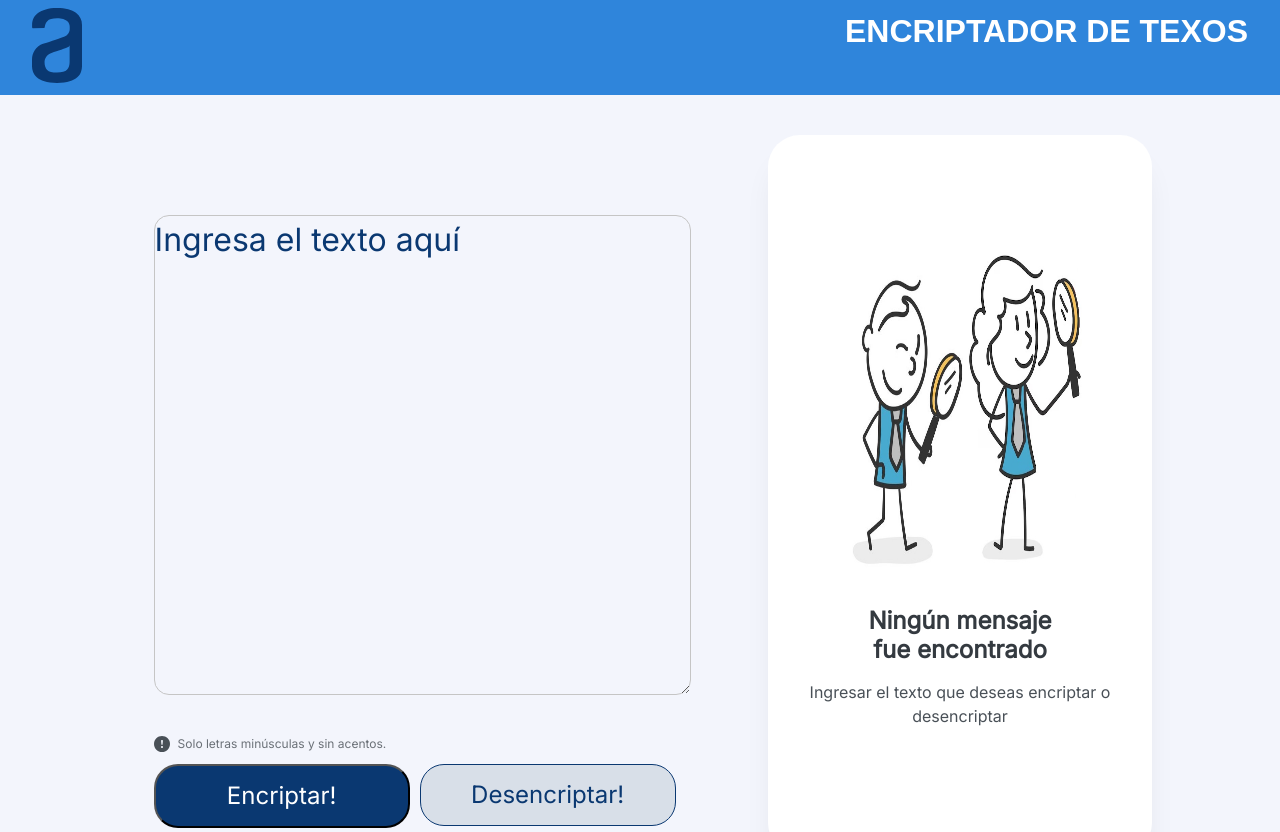
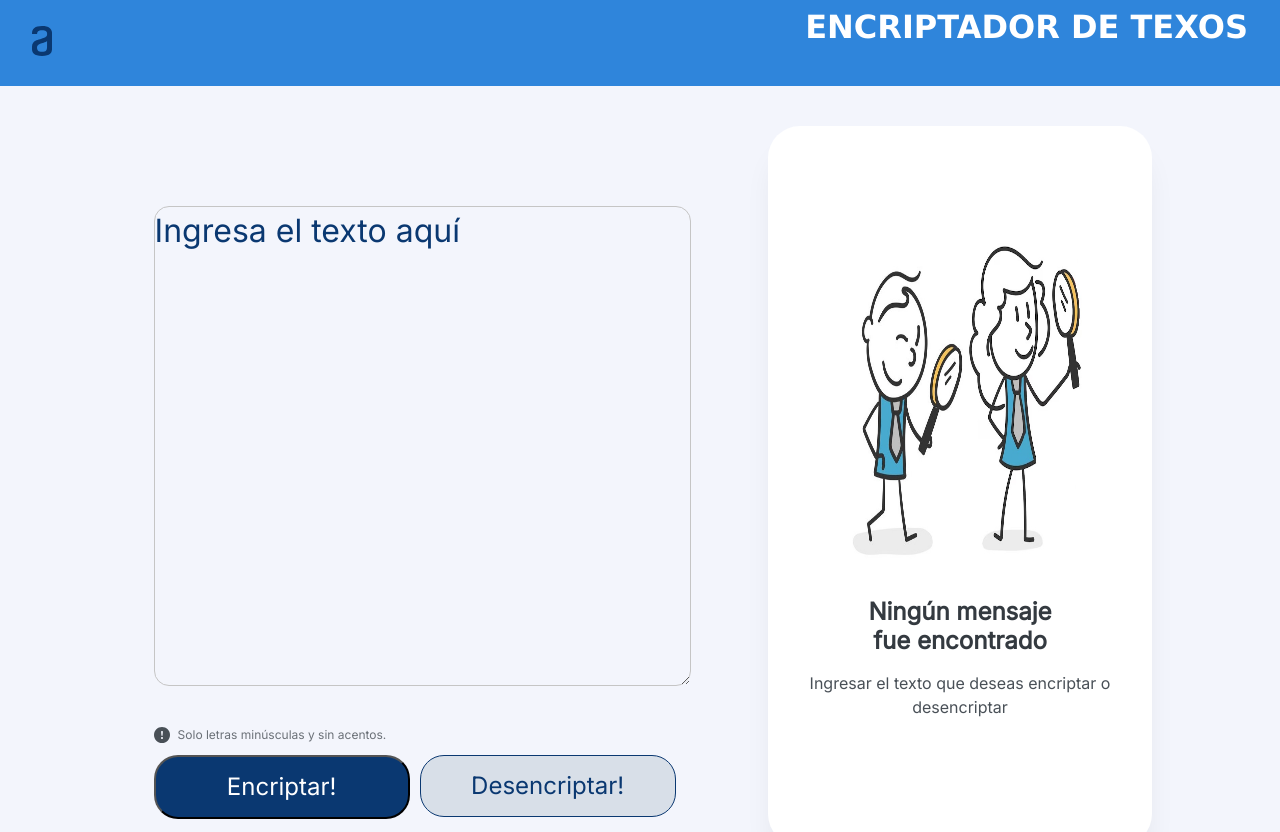
Before and after one commit to Roxcampos/Alura-EncriptadordeTextos, a plain HTML site: page index.html in a window 1280 px wide. Shown: the top 832 px of the page. Drawn offline with Linux system fonts and the light colour scheme.

Commit message:
cambios css

```diff
--- a/styles.css
+++ b/styles.css
@@ -18,7 +18,7 @@
   padding: .5rem 2rem;
 }
 .logo{
-  width: 50px;
+  width: 20px;
 }
 
 .titulo h1{
@@ -26,7 +26,7 @@
   font-size: 2em;
   margin: 0 0 1em;
   clear:left;
-  font-family: 'Montserrat', sans-serif;
+  font-family: 'Verdana', sans-serif;
 }
 
 .nav-menu ul{
```
